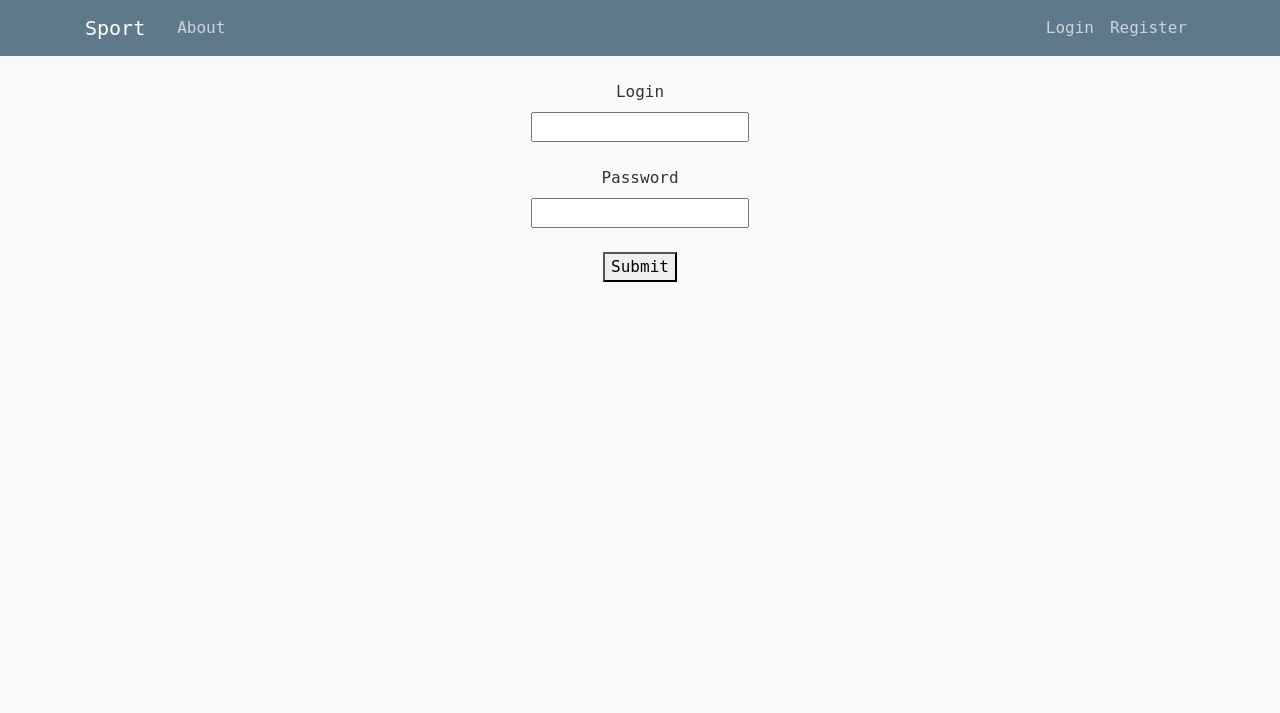
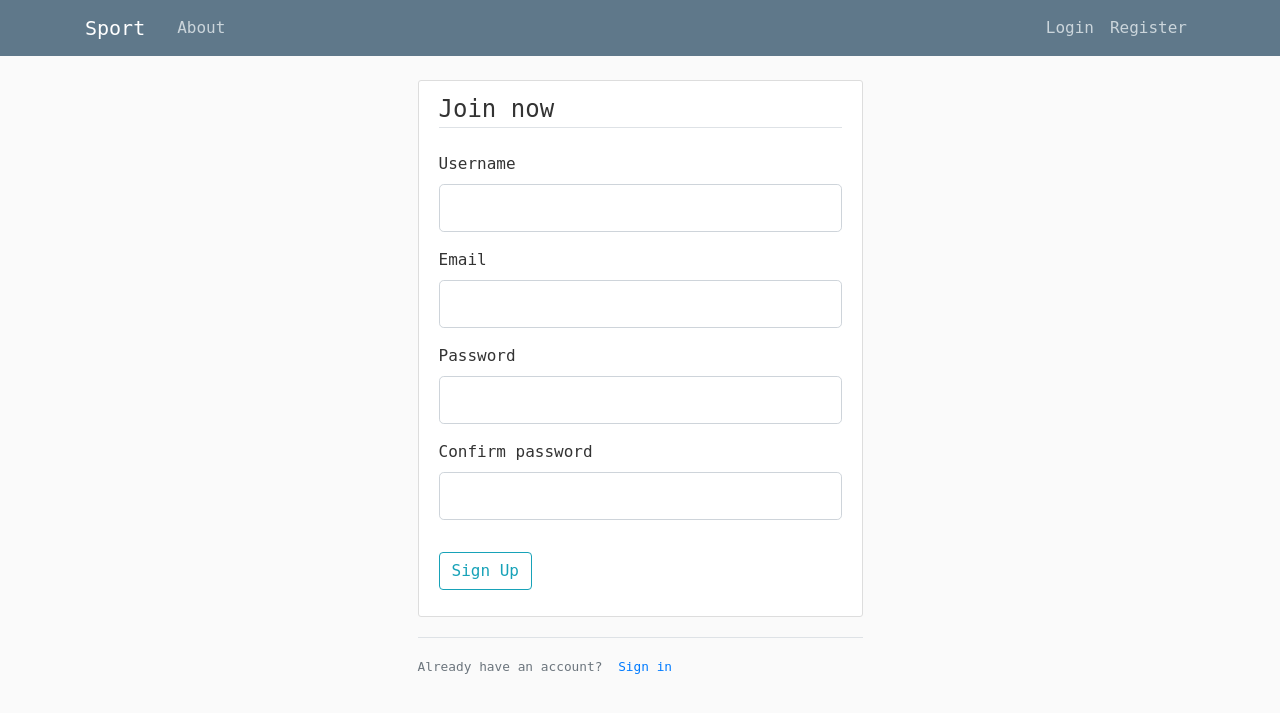
Before and after one commit to Werozel/PlayersPairingSystem, a Flask app: page /register in a window 1280 px wide. Shown: the top 713 px of the page. Run offline with Flask 2, Linux system fonts and the light colour scheme; parts of the project's set-up code (start-up, migrations or seed data) failed here and were passed over; some libraries are stand-ins or nearby versions.

Commit message:
Добавил страницы логина и регистрации

```diff
--- a/forms.py
+++ b/forms.py
@@ -1,5 +1,25 @@
 from flask_wtf import FlaskForm
-from wtfforms import StringField
+from wtforms import StringField, PasswordField, SubmitField, BooleanField
+from wtforms.validators import DataRequired, Length, Email, EqualTo
 
-class RegistrationFiels(FlaskForm):
-	username = StringField('Username')
+class RegistrationForm(FlaskForm):
+	username = StringField('Username',
+				validators=[DataRequired(), Length(min=3, max=30)])
+	email = StringField('Email',
+				validators=[DataRequired(), Email()])
+	password = PasswordField('Password',
+				validators=[DataRequired()])
+	confirm_password = PasswordField('Confirm password',
+				validators=[DataRequired(), EqualTo('password')])
+
+	submit = SubmitField('Sign Up')
+
+
+
+class LoginForm(FlaskForm):
+	username = StringField('Username',
+				validators=[DataRequired(), Length(min=3, max=30)])
+	password = PasswordField('Password',
+				validators=[DataRequired()])
+	remember = BooleanField('Remember me')
+	submit = SubmitField('Login')
--- a/server.py
+++ b/server.py
@@ -1,6 +1,10 @@
 from flask import Flask, render_template, url_for, request, redirect
+from forms import RegistrationForm, LoginForm
+from app_config import *
+
 
 app = Flask(__name__)
+app.config['SECRET_KEY'] = SECRET_KEY
 
 
 @app.route("/")
@@ -9,9 +13,11 @@ def index():
     return render_template("index.html", title="Main Page", sidebar=True)
 
 
-@app.route("/login")
+@app.route("/login", methods=['GET', 'POST'])
 def login():
-    return render_template("login.html", title="Login Page")
+    form = LoginForm()
+    print(request.values)
+    return render_template("login.html", title="Login Page", form=form, successful=True)
 
 
 @app.route("/about")
@@ -19,9 +25,11 @@ def about():
     return render_template("about.html", title="About Page")
 
 
-@app.route("/register")
+@app.route("/register", methods=['GET', 'POST'])
 def register():
-    return render_template("register.html", title="Register Page")
+    form = RegistrationForm()
+    print(request.values)
+    return render_template("register.html", title="Register Page", form=form)
 
 
 
--- a/templates/main.html
+++ b/templates/main.html
@@ -44,22 +44,21 @@
     <main role="main" class="container">
         <div class="row">
             {% if sidebar %}
-            <div class="col-md-8" style="font-family: 'Courier 10 Pitch',monospace;">
+            <div class="col-md-8 mx-auto" style="font-family: 'Courier 10 Pitch',monospace;">
             {% else %}
-            <div class="col-md" style="font-family: 'Courier 10 Pitch',monospace;">
+            <div class="col-md-5 mx-auto" style="font-family: 'Courier 10 Pitch',monospace;">
             {% endif %}
                 {% block content %}{% endblock %}
             </div>
             {% if sidebar %}
                 <div class="col-md-4">
                     <div class="content-section">
-                        <h3>Our Sidebar</h3>
-                            <p class='text-muted'>You can put any information here you'd like.
+                        <h3>Sidebar</h3>
+                            <p class='text-muted'>Right side navigation bar
                             <ul class="list-group">
-                                <li class="list-group-item list-group-item-light">Latest Posts</li>
-                                <li class="list-group-item list-group-item-light">Announcements</li>
-                                <li class="list-group-item list-group-item-light">Calendars</li>
-                                <li class="list-group-item list-group-item-light">etc</li>
+                                <li class="list-group-item list-group-item-light">My Groups</li>
+                                <li class="list-group-item list-group-item-light">Messages</li>
+                                <li class="list-group-item list-group-item-light">Events</li>
                             </ul>
                             </p>
                     </div>
--- a/templates/register.html
+++ b/templates/register.html
@@ -3,20 +3,37 @@
 
 {% block content %}
 
-    <div style="text-align: center; font-family: 'Courier 10 Pitch',monospace;">
-        <div style ="">
-            <label about="Login" style="align-self: center;">Login</label>
-            <br>
-            <input type="text" id="login" autocapitalize="off" autocomplete="off"/>
-        </div>
-        <br>
-        <div>
-            <label about="Password">Password</label>
-            <br>
-            <input type="password" id="psw" autocapitalize="off" autocomplete="off"/>
-        </div>
-        <br>
-        <button id="submit" name="Submit">Submit</button>
+    <div class="content-section">
+        <form method="POST" action="">
+            {{ form.hidden_tag() }}
+            <fieldset class="form-group">
+                <legend class="border-bottom mb-4">Join now</legend>
+                <div class="form-group">
+                    {{ form.username.label(class="form-control-label") }}
+                    {{ form.username(class="form-control form-control-lg") }}
+                </div>
+                <div class="form-group">
+                    {{ form.email.label(class="form-control-label") }}
+                    {{ form.email(class="form-control form-control-lg") }}
+                </div>
+                <div class="form-group">
+                    {{ form.password.label(class="form-control-label") }}
+                    {{ form.password(class="form-control form-control-lg") }}
+                </div>
+                <div class="form-group">
+                    {{ form.confirm_password.label(class="form-control-label") }}
+                    {{ form.confirm_password(class="form-control form-control-lg") }}
+                </div>
+            </fieldset>
+            <div class="form-group">
+                {{ form.submit(class="btn btn-outline-info") }}
+            </div>
+        </form>
+    </div>
+    <div class="border-top pt-3">
+        <small class="text-muted">
+            Already have an account? <a class="ml-2" href="{{ url_for('login') }}">Sign in</a>
+        </small>
     </div>
 
 {% endblock content %}
```
Also changed, not shown: templates/login.html (+23 -15 lines).
